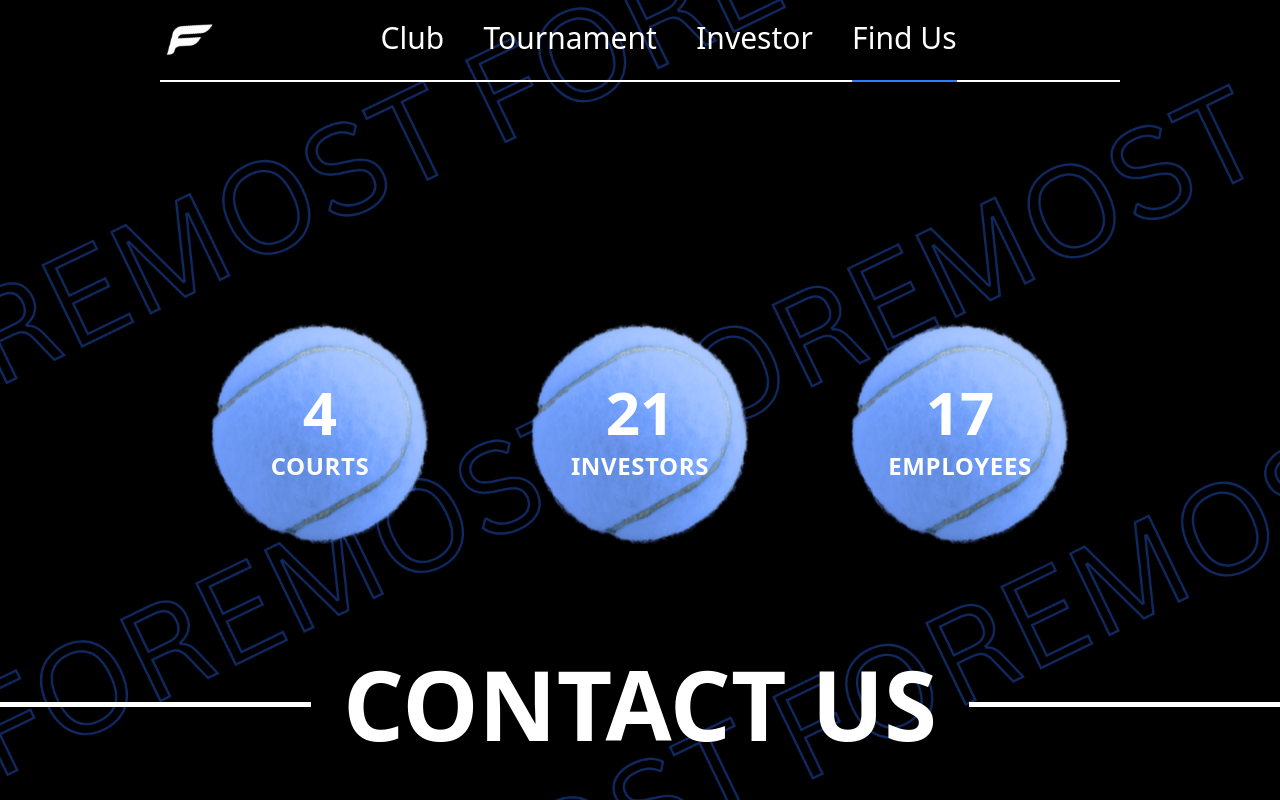
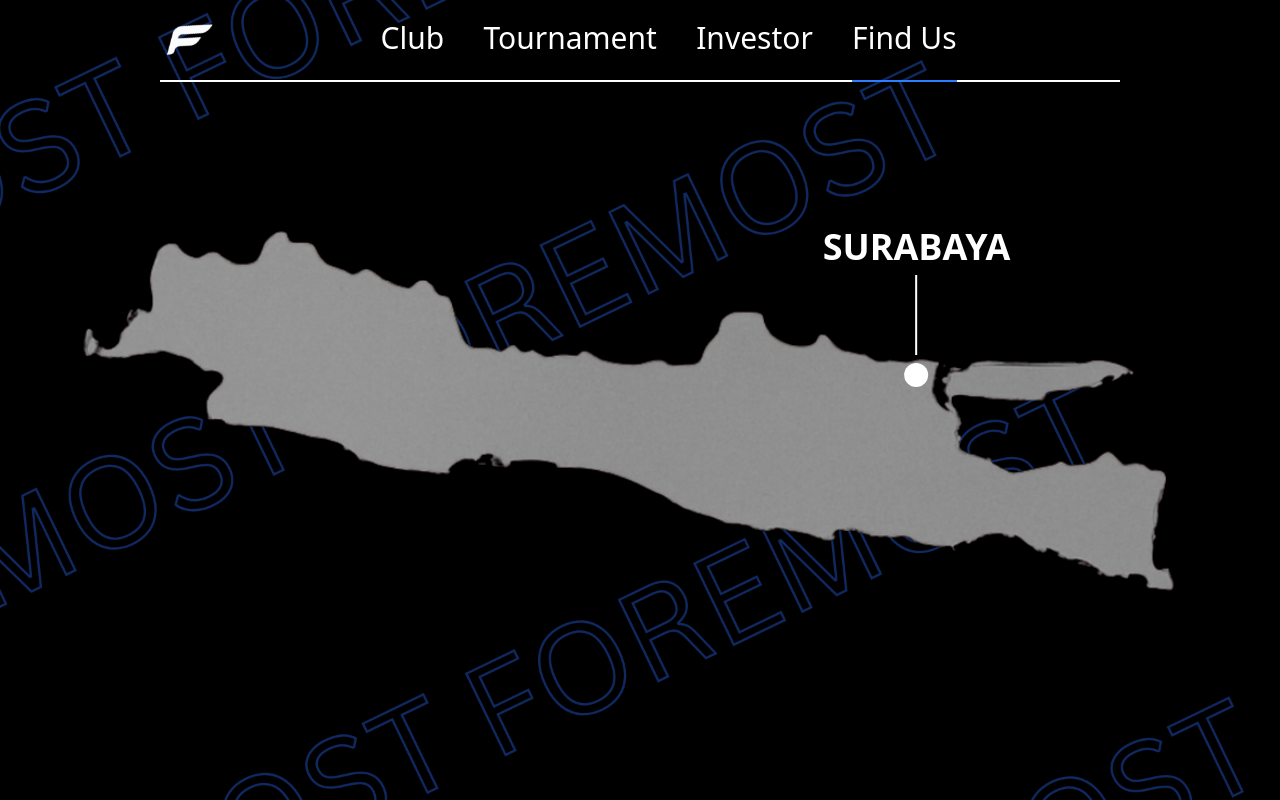
Before and after one commit to ifarhandika/foremost-padel, a Next.js app: page /find-us in a window 1280 px wide. Built offline with nearby package versions, Linux system fonts and the light colour scheme.

Commit message:
finish map and find us

```diff
--- a/package.json
+++ b/package.json
@@ -8,6 +8,7 @@
     "start": "NODE_ENV=production node server.js"
   },
   "dependencies": {
+    "@emailjs/browser": "^4.4.1",
     "flowbite-react": "^0.12.9",
     "framer-motion": "^12.23.22",
     "next": "15.5.3",
--- a/src/app/find-us/page.js
+++ b/src/app/find-us/page.js
@@ -1,11 +1,18 @@
 import CompanyStats from "@/components/findus/CompanyStats"
 import HeroMaps from "@/components/findus/HeroMaps"
+import Breakpoint from "@/components/Breakpoint"
+import ContactForm from "@/components/findus/ContactForm"
 
 const FindUs = () => {
   return (
-    <>
+    <div
+      className="min-h-screen bg-cover bg-center bg-black"
+      style={{ backgroundImage: "url('/foremost-bg.png')" }}>
       <HeroMaps />
-    </>
+      <CompanyStats />
+      <Breakpoint title="CONTACT US" />
+      <ContactForm />
+    </div>
   )
 }
 
--- /dev/null
+++ b/src/components/findus/ContactForm.js
@@ -0,0 +1,148 @@
+"use client"
+import { useState } from "react"
+import emailjs from "@emailjs/browser"
+import { FaPhoneAlt, FaEnvelope, FaMapMarkerAlt } from "react-icons/fa"
+
+export default function ContactForm() {
+  const contactInfo = [
+    {
+      id: 1,
+      icon: <FaPhoneAlt className="text-white text-2xl mt-1" />,
+      title: "Whatsapp",
+      detail: "+62 813 281 171 731",
+    },
+    {
+      id: 2,
+      icon: <FaEnvelope className="text-white text-2xl mt-1" />,
+      title: "Email",
+      detail: "management@foremostpadel.com",
+    },
+    {
+      id: 3,
+      icon: <FaMapMarkerAlt className="text-white text-2xl mt-1" />,
+      title: "Address",
+      detail: (
+        <>
+          Jl. Gayung Kebonsari,
+          <br /> Gayungan, Surabaya, Jawa Timur
+        </>
+      ),
+    },
+  ]
+
+  const [formData, setFormData] = useState({
+    name: "",
+    email: "",
+    subject: "",
+    message: "",
+  })
+
+  const [status, setStatus] = useState("")
+
+  const handleChange = (e) => {
+    setFormData({ ...formData, [e.target.name]: e.target.value })
+  }
+
+  const handleSubmit = (e) => {
+    e.preventDefault()
+    setStatus("Sending...")
+
+    emailjs
+      .send(
+        "your_service_id", // from EmailJS
+        "your_template_id", // from EmailJS
+        {
+          from_name: formData.name,
+          from_email: formData.email,
+          subject: formData.subject,
+          message: formData.message,
+          to_email: "management@foremostpadel.com",
+        },
+        "your_public_key" // from EmailJS
+      )
+      .then(
+        () => {
+          setStatus("Message sent successfully!")
+          setFormData({ name: "", email: "", subject: "", message: "" })
+        },
+        (error) => {
+          console.error(error)
+          setStatus("Failed to send. Please try again later.")
+        }
+      )
+  }
+
+  return (
+    <section className="w-full py-12 px-6 md:px-12 lg:px-20 text-white">
+      <div className="container mx-auto grid grid-cols-1 md:grid-cols-2 gap-10">
+        {/* Left Form */}
+        <div className="bg-[#0A1B55] p-6 md:p-10 rounded-lg shadow-lg">
+          <h3 className="text-2xl md:text-3xl font-bold mb-6">GET IN TOUCH</h3>
+          <form onSubmit={handleSubmit} className="space-y-4">
+            <div>
+              <label className="block text-sm font-semibold">Name</label>
+              <input
+                type="text"
+                name="name"
+                value={formData.name}
+                onChange={handleChange}
+                className="w-full p-3 rounded bg-[#4C6EF5] text-white focus:outline-none"
+                required
+              />
+            </div>
+            <div>
+              <label className="block text-sm font-semibold">Email</label>
+              <input
+                type="email"
+                name="email"
+                value={formData.email}
+                onChange={handleChange}
+                className="w-full p-3 rounded bg-[#4C6EF5] text-white focus:outline-none"
+                required
+              />
+            </div>
+            <div>
+              <label className="block text-sm font-semibold">Subject</label>
+              <input
+                type="text"
+                name="subject"
+                value={formData.subject}
+                onChange={handleChange}
+                className="w-full p-3 rounded bg-[#4C6EF5] text-white focus:outline-none"
+                required
+              />
+            </div>
+            <div>
+              <label className="block text-sm font-semibold">Message</label>
+              <textarea
+                name="message"
+                rows="4"
+                value={formData.message}
+                onChange={handleChange}
+                className="w-full p-3 rounded bg-[#4C6EF5] text-white focus:outline-none"
+                required></textarea>
+            </div>
+            <button
+              type="submit"
+              className="w-full py-3 rounded bg-blue-500 hover:bg-blue-600 text-white font-bold transition">
+              Send
+            </button>
+          </form>
+          {status && <p className="mt-4 text-sm">{status}</p>}
+        </div>
+
+        <div className="flex flex-col justify-center space-y-10">
+          {contactInfo.map((item) => (
+            <div key={item.id} className="flex items-start gap-5">
+              {item.icon}
+              <div>
+                <h4 className="font-bold text-2xl">{item.title}</h4>
+                <p className="text-xl">{item.detail}</p>
+              </div>
+            </div>
+          ))}
+        </div>
+      </div>
+    </section>
+  )
+}
--- a/src/components/findus/HeroMaps.js
+++ b/src/components/findus/HeroMaps.js
@@ -1,28 +1,55 @@
-import Breakpoint from "../Breakpoint"
-import CompanyStats from "./CompanyStats"
+"use client"
+import { motion } from "framer-motion"
+import Image from "next/image"
 
-const HeroMaps = ({
-  title,
-  description,
-  backgroundImage = "/foremost-bg.png",
-}) => {
+export default function HeroMaps() {
   return (
-    <section
-      className="relative min-h-screen bg-cover bg-center bg-black flex flex-col"
-      style={{ backgroundImage: `url(${backgroundImage})` }}>
-      <div className="flex flex-col items-center justify-center flex-1 text-center px-4">
-        <h1 className="text-white font-semibold text-[10vw] sm:text-6xl md:text-7xl lg:text-8xl">
-          {title}
-        </h1>
-        <h2 className="text-[#99a2ab] font-normal text-lg sm:text-xl md:text-2xl lg:text-3xl mt-4">
-          {description}
-        </h2>
-      </div>
+    <div className="flex justify-center items-center min-h-screen relative overflow-hidden">
+      <motion.div
+        initial={{ opacity: 0 }}
+        animate={{ opacity: 1 }}
+        transition={{ duration: 1 }}
+        className="relative w-full max-w-6xl flex justify-center">
 
-      <CompanyStats />
-      <Breakpoint title="CONTACT US" />
-    </section>
+        <Image
+          src="/ilustrasi-jawa.png"
+          alt="Map of Java"
+          width={1600}
+          height={600}
+          className="w-full h-auto object-contain"
+        />
+
+        <div
+          className="absolute"
+          style={{
+            top: "30%", // SURABAYA Y-position (percentage of map height)
+            left: "74%", // SURABAYA X-position (percentage of map width)
+            transform: "translate(-50%, -50%)",
+          }}>
+
+          <motion.div
+            initial={{ opacity: 0, y: 20 }}
+            animate={{ opacity: 1, y: 0 }}
+            transition={{ delay: 2.3, duration: 0.6 }}
+            className="text-white font-bold text-xl sm:text-2xl md:text-4xl text-center mb-2">
+            SURABAYA
+          </motion.div>
+
+          <motion.div
+            initial={{ height: 0 }}
+            animate={{ height: "80px" }}
+            transition={{ delay: 1.5, duration: 0.8 }}
+            className="bg-white w-[2px] mx-auto"
+          />
+
+          <motion.div
+            initial={{ scale: 0, opacity: 0 }}
+            animate={{ scale: 1, opacity: 1 }}
+            transition={{ delay: 1, duration: 0.5 }}
+            className="bg-white rounded-full w-3 h-3 sm:w-4 sm:h-4 md:w-6 md:h-6 mx-auto mt-2"
+          />
+        </div>
+      </motion.div>
+    </div>
   )
 }
-
-export default HeroMaps
```
Also changed, not shown: public/ilustrasi-jawa.png (added), 1 other file (tests, documents, lock files or other folders).
